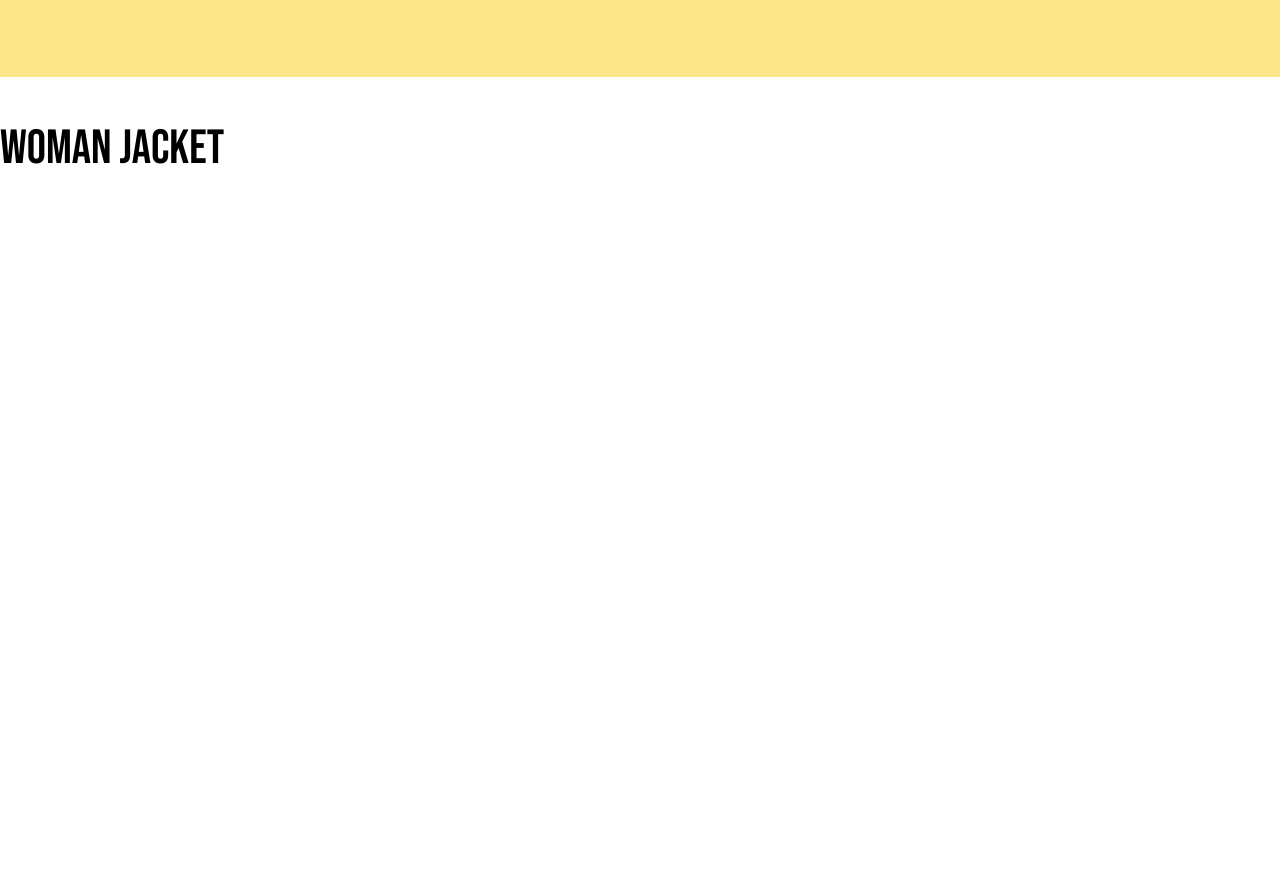
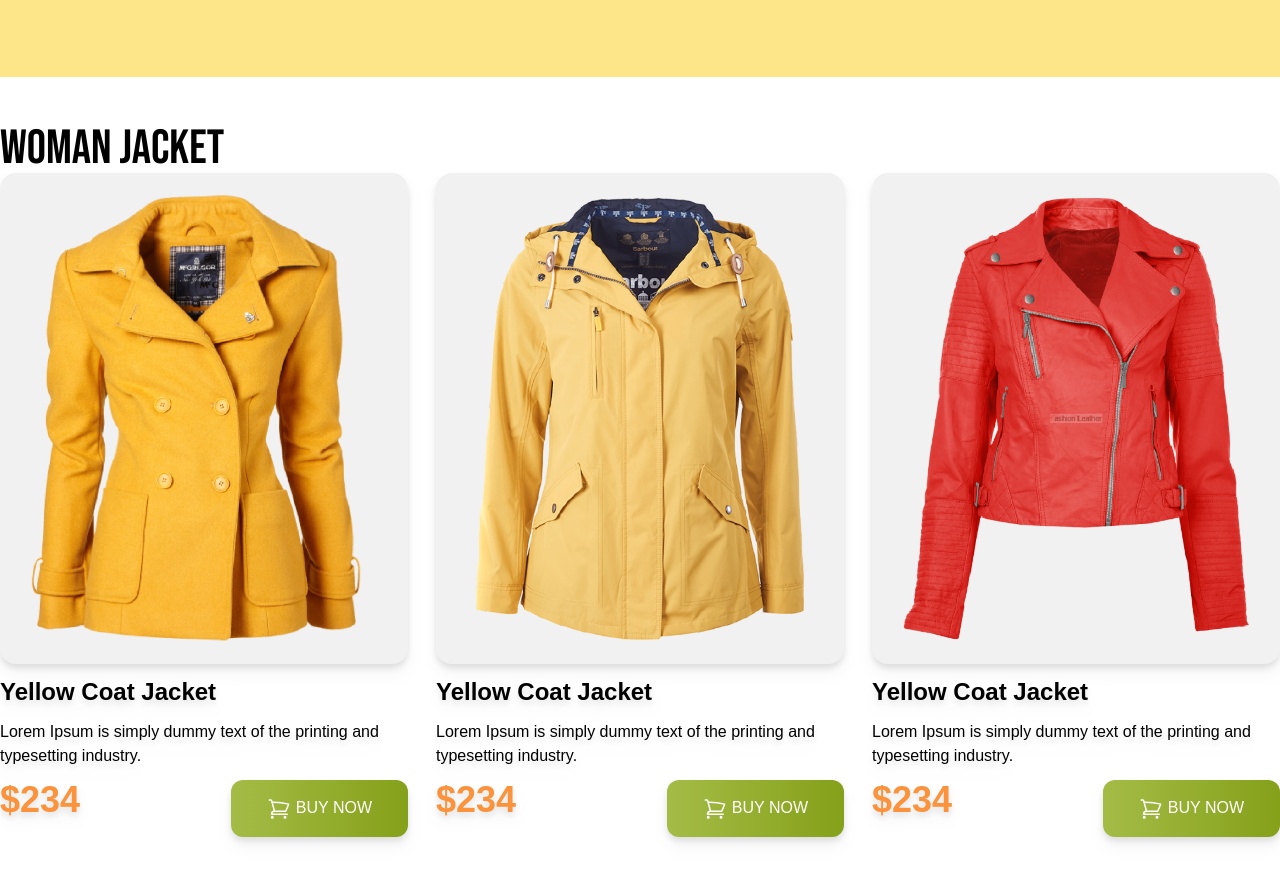
Before and after one commit to arman-miaa/penguin-fashion-page, a plain HTML site: page index.html in a window 1280 px wide. Shown: the part 562-1444 px from the top of the page. Before the commit the page ends 800 px from the top, so only its background shows below. Drawn offline with nearby package versions, Linux system fonts and the light colour scheme.

Commit message:
added woman jacket section with mobile responsive

```diff
--- a/index.html
+++ b/index.html
@@ -5,9 +5,12 @@
     <meta name="viewport" content="width=device-width, initial-scale=1.0" />
     <title>penguin-fashion-page</title>
     <!-- google font: Bebas Neue and Roboto -->
-    <link rel="preconnect" href="https://fonts.googleapis.com">
-<link rel="preconnect" href="https://fonts.gstatic.com" crossorigin>
-<link href="https://fonts.googleapis.com/css2?family=Bebas+Neue&family=Roboto:ital,wght@0,100;0,300;0,400;0,500;0,700;0,900;1,100;1,300;1,400;1,500;1,700;1,900&display=swap" rel="stylesheet">
+    <link rel="preconnect" href="https://fonts.googleapis.com" />
+    <link rel="preconnect" href="https://fonts.gstatic.com" crossorigin />
+    <link
+      href="https://fonts.googleapis.com/css2?family=Bebas+Neue&family=Roboto:ital,wght@0,100;0,300;0,400;0,500;0,700;0,900;1,100;1,300;1,400;1,500;1,700;1,900&display=swap"
+      rel="stylesheet"
+    />
 
     <script src="https://cdn.tailwindcss.com"></script>
     <style>
@@ -65,9 +68,120 @@
     </header>
     <!-- main section start  -->
     <main class="max-w-7xl mx-auto">
-        <section class="py-12">
-            <h3 class="text-5xl font-bebas">Woman Jacket</h3>
-        </section>
+      <section class="py-12">
+        <h3 class="text-5xl font-bebas">Woman Jacket</h3>
+        <!-- jackets container -->
+        <div class=" grid md:grid-cols-2 lg:grid-cols-3 gap-7 font-roboto">
+          <!-- Jacket 1  -->
+          <div class="space-y-3 drop-shadow-lg">
+            <div class="bg-[#F1F1F1] p-5 rounded-2xl">
+            <img src="./images/jacket-1.png" alt="" />
+
+            </div>
+            <h4 class="text-2xl font-bold">Yellow Coat Jacket</h4>
+            <p>
+              Lorem Ipsum is simply dummy text of the printing and typesetting
+              industry.
+            </p>
+            <div class="flex justify-between">
+            <h3 class="text-4xl font-black text-orange-400">$234</h3>
+            <button
+            class="py-4 px-9 bg-gradient-to-r from-[#A4BC46] to-[#85A019] rounded-xl text-white uppercase font-medium"
+          >
+            <svg
+              xmlns="http://www.w3.org/2000/svg"
+              fill="none"
+              viewBox="0 0 24 24"
+              stroke-width="1.5"
+              stroke="currentColor"
+              class="size-6 inline"
+            >
+              <path
+                stroke-linecap="round"
+                stroke-linejoin="round"
+                d="M2.25 3h1.386c.51 0 .955.343 1.087.835l.383 1.437M7.5 14.25a3 3 0 0 0-3 3h15.75m-12.75-3h11.218c1.121-2.3 2.1-4.684 2.924-7.138a60.114 60.114 0 0 0-16.536-1.84M7.5 14.25 5.106 5.272M6 20.25a.75.75 0 1 1-1.5 0 .75.75 0 0 1 1.5 0Zm12.75 0a.75.75 0 1 1-1.5 0 .75.75 0 0 1 1.5 0Z"
+              />
+            </svg>
+
+            Buy Now
+          </button>
+
+            </div>
+          </div>
+          <!-- Jacket 2  -->
+          <div class="space-y-3 drop-shadow-lg">
+            <div class="bg-[#F1F1F1] p-5 rounded-2xl">
+            <img src="./images/jacket-2.png" alt="" />
+
+            </div>
+            <h4 class="text-2xl font-bold">Yellow Coat Jacket</h4>
+            <p>
+              Lorem Ipsum is simply dummy text of the printing and typesetting
+              industry.
+            </p>
+            <div class="flex justify-between">
+            <h3 class="text-4xl font-black text-orange-400">$234</h3>
+            <button
+            class="py-4 px-9 bg-gradient-to-r from-[#A4BC46] to-[#85A019] rounded-xl text-white uppercase font-medium"
+          >
+            <svg
+              xmlns="http://www.w3.org/2000/svg"
+              fill="none"
+              viewBox="0 0 24 24"
+              stroke-width="1.5"
+              stroke="currentColor"
+              class="size-6 inline"
+            >
+              <path
+                stroke-linecap="round"
+                stroke-linejoin="round"
+                d="M2.25 3h1.386c.51 0 .955.343 1.087.835l.383 1.437M7.5 14.25a3 3 0 0 0-3 3h15.75m-12.75-3h11.218c1.121-2.3 2.1-4.684 2.924-7.138a60.114 60.114 0 0 0-16.536-1.84M7.5 14.25 5.106 5.272M6 20.25a.75.75 0 1 1-1.5 0 .75.75 0 0 1 1.5 0Zm12.75 0a.75.75 0 1 1-1.5 0 .75.75 0 0 1 1.5 0Z"
+              />
+            </svg>
+
+            Buy Now
+          </button>
+
+            </div>
+          </div>
+          <!-- Jacket 3  -->
+          <div class="space-y-3 drop-shadow-lg">
+            <div class="bg-[#F1F1F1] p-5 rounded-2xl">
+            <img src="./images/jacket-3.png" alt="" />
+
+            </div>
+            <h4 class="text-2xl font-bold">Yellow Coat Jacket</h4>
+            <p>
+              Lorem Ipsum is simply dummy text of the printing and typesetting
+              industry.
+            </p>
+            <div class="flex justify-between">
+            <h3 class="text-4xl font-black text-orange-400">$234</h3>
+            <button
+            class="py-4 px-9 bg-gradient-to-r from-[#A4BC46] to-[#85A019] rounded-xl text-white uppercase font-medium"
+          >
+            <svg
+              xmlns="http://www.w3.org/2000/svg"
+              fill="none"
+              viewBox="0 0 24 24"
+              stroke-width="1.5"
+              stroke="currentColor"
+              class="size-6 inline"
+            >
+              <path
+                stroke-linecap="round"
+                stroke-linejoin="round"
+                d="M2.25 3h1.386c.51 0 .955.343 1.087.835l.383 1.437M7.5 14.25a3 3 0 0 0-3 3h15.75m-12.75-3h11.218c1.121-2.3 2.1-4.684 2.924-7.138a60.114 60.114 0 0 0-16.536-1.84M7.5 14.25 5.106 5.272M6 20.25a.75.75 0 1 1-1.5 0 .75.75 0 0 1 1.5 0Zm12.75 0a.75.75 0 1 1-1.5 0 .75.75 0 0 1 1.5 0Z"
+              />
+            </svg>
+
+            Buy Now
+          </button>
+
+            </div>
+          </div>
+        </div>
+      </section>
     </main>
     <footer></footer>
   </body>
```
